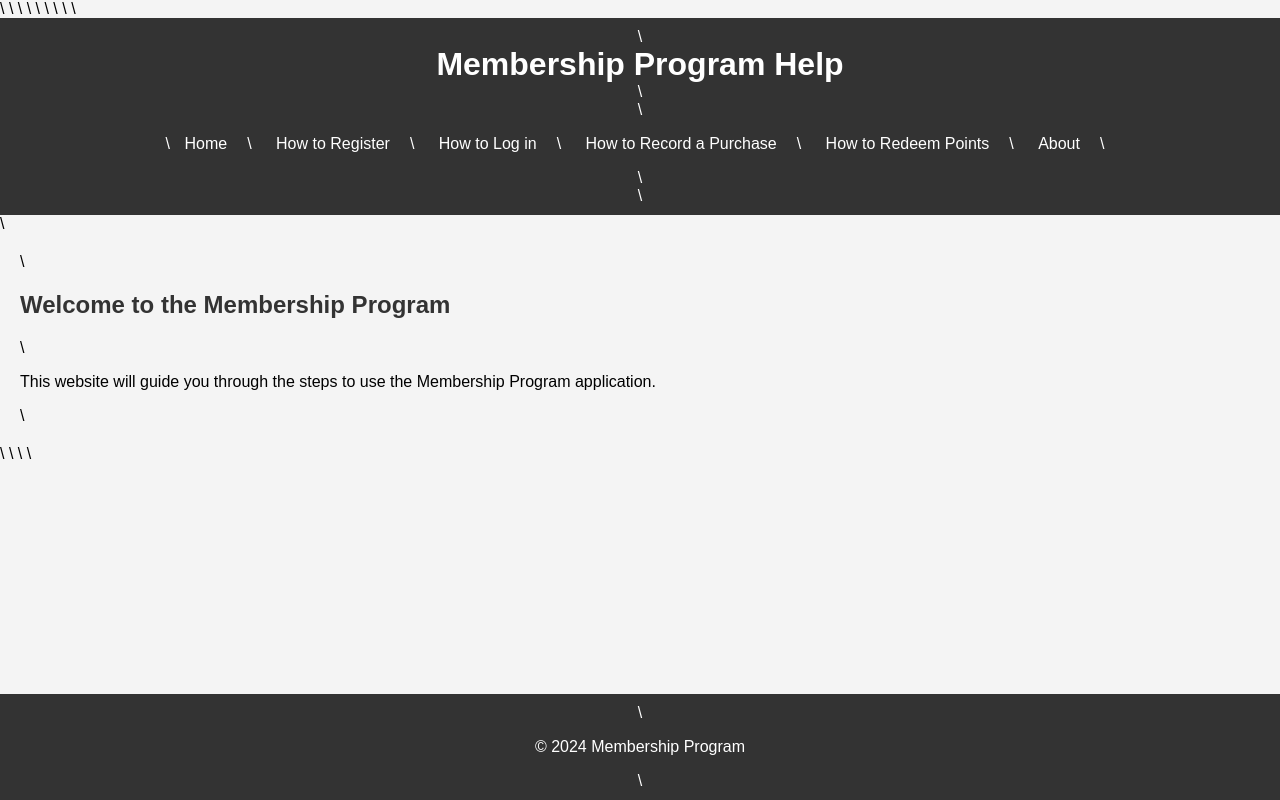
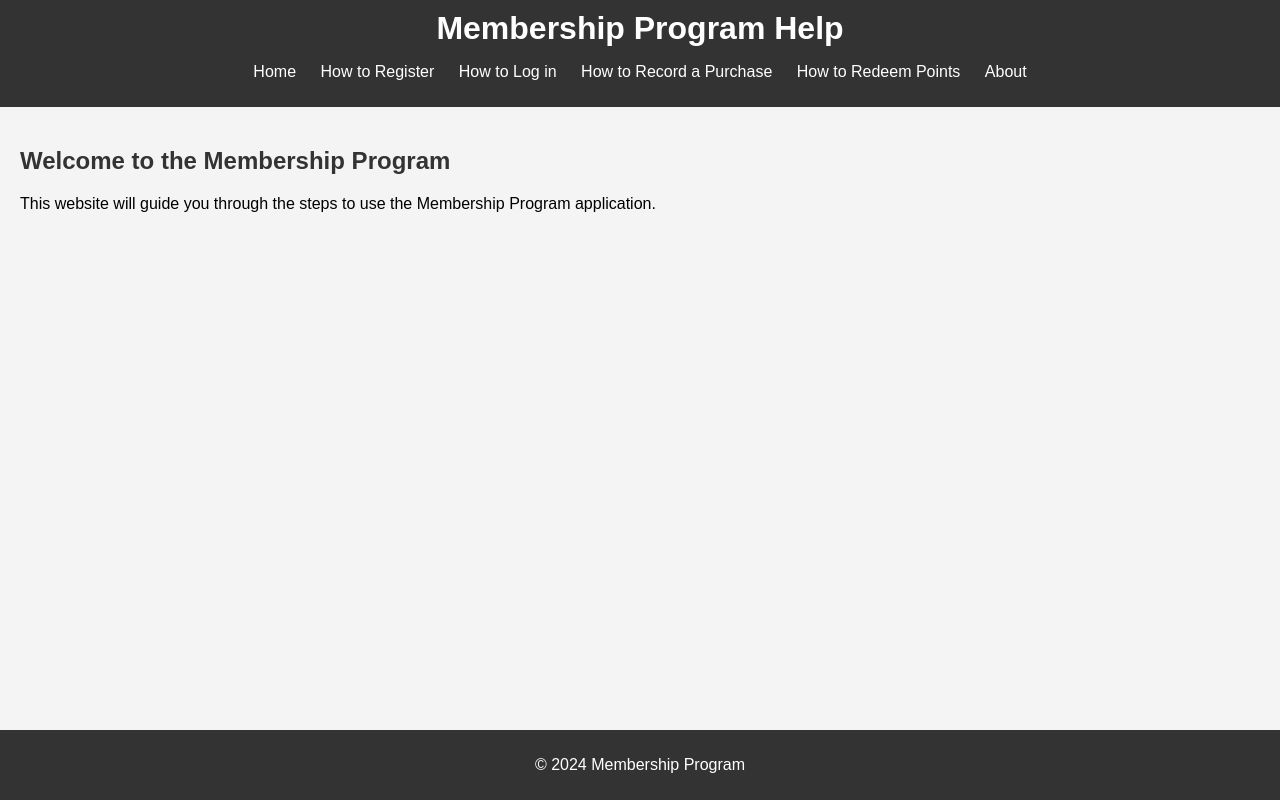
Before and after one commit to Logine2007/Membership-Program, a plain HTML site: page index.html in a window 1280 px wide. Drawn offline with Linux system fonts and the light colour scheme.

Commit message:
Update index2.html

```diff
--- a/index.html
+++ b/index.html
@@ -1,31 +1,31 @@
-<!DOCTYPE html>\
-<html lang="en">\
-<head>\
-    <meta charset="UTF-8">\
-    <meta name="viewport" content="width=device-width, initial-scale=1.0">\
-    <title>Membership Program Help</title>\
-    <link rel="stylesheet" href="styles.css">\
-</head>\
-<body>\
-    <header>\
-        <h1>Membership Program Help</h1>\
-        <nav>\
-            <ul>\
-                <li><a href="index.html">Home<a><li>\
-                <li><a href="register.html">How to Register<a><li>\
-                <li><a href="login.html">How to Log in<a><li>\
-                <li><a href="record_purchase.html">How to Record a Purchase<a><li>\
-                <li><a href="redeem_points.html">How to Redeem Points<a><li>\
-                <li><a href="about.html">About<a><li>\
-            </ul>\
-        </nav>\
-    </header>\
-    <main>\
-        <h2>Welcome to the Membership Program</h2>\
-        <p>This website will guide you through the steps to use the Membership Program application.</p>\
-    </main>\
-    <footer>\
-        <p>&copy; 2024 Membership Program</p>\
-    </footer>\
-</body>\
-</html>\
+<!DOCTYPE html>
+<html lang="en">
+<head>
+    <meta charset="UTF-8">
+    <meta name="viewport" content="width=device-width, initial-scale=1.0">
+    <title>Membership Program Help</title>
+    <link rel="stylesheet" href="styles.css">
+</head>
+<body>
+    <header>
+        <h1>Membership Program Help</h1>
+        <nav>
+            <ul>
+                <li><a href="index.html">Home</a></li>
+                <li><a href="register.html">How to Register</a></li>
+                <li><a href="login.html">How to Log in</a></li>
+                <li><a href="record_purchase.html">How to Record a Purchase</a></li>
+                <li><a href="redeem_points.html">How to Redeem Points</a></li>
+                <li><a href="about.html">About</a></li>
+            </ul>
+        </nav>
+    </header>
+    <main>
+        <h2>Welcome to the Membership Program</h2>
+        <p>This website will guide you through the steps to use the Membership Program application.</p>
+    </main>
+    <footer>
+        <p>&copy; 2024 Membership Program</p>
+    </footer>
+</body>
+</html>
```
